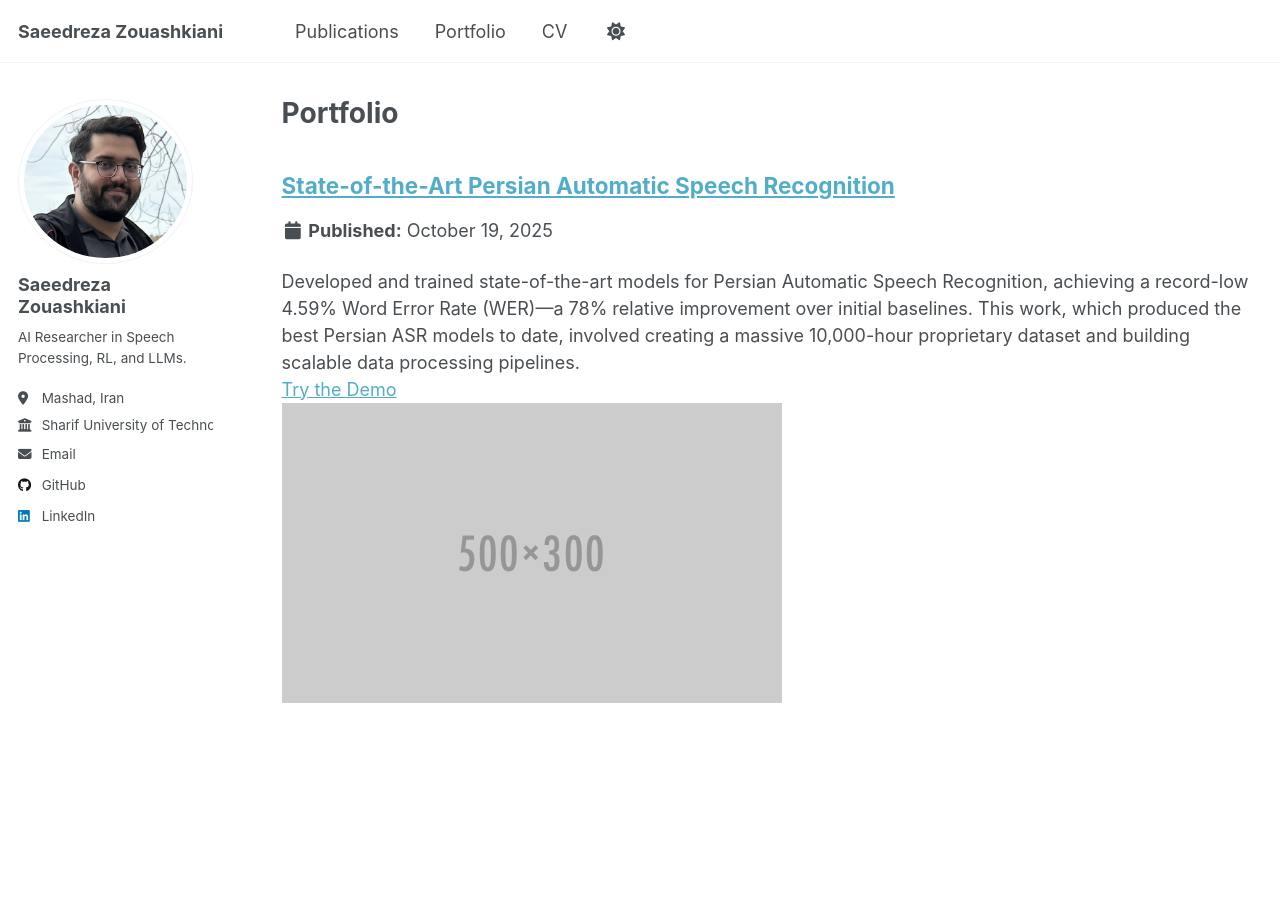
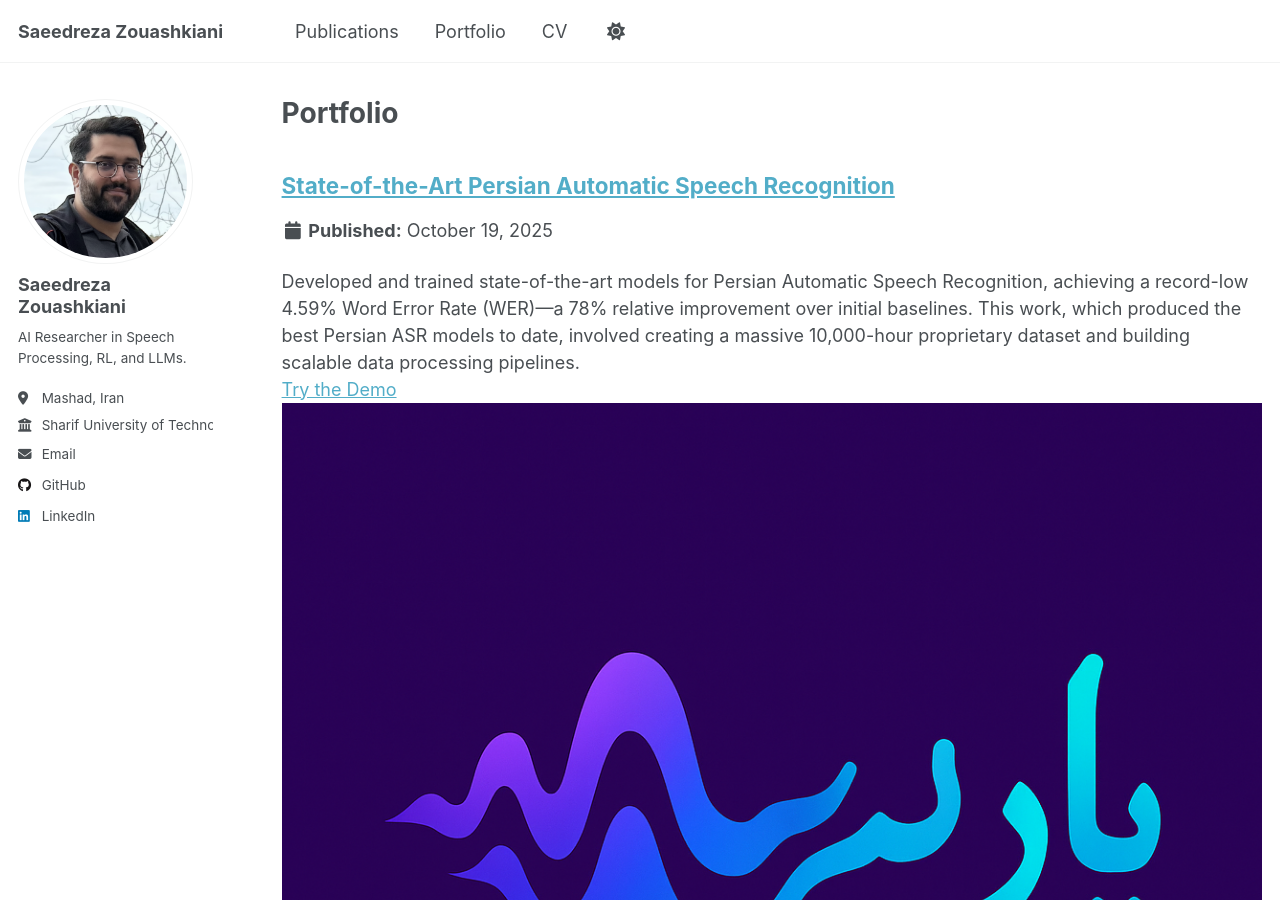
Before and after one commit to saeedzou/saeedzou.github.io, a Jekyll site: the page built from _pages/portfolio.html, in a window 1280 px wide and 900 px high. Built offline with Jekyll 4.4.1, drawn with Linux system fonts in a browser that asks for light colours; a script that is not in the unit is left out.

Commit message:
add image

```diff
--- a/_portfolio/persian-asr.html
+++ b/_portfolio/persian-asr.html
@@ -1,6 +1,6 @@
 ---
 title: "State-of-the-Art Persian Automatic Speech Recognition"
-excerpt: "Developed and trained state-of-the-art models for Persian Automatic Speech Recognition, achieving a record-low 4.59% Word Error Rate (WER)—a 78% relative improvement over initial baselines. This work, which produced the best Persian ASR models to date, involved creating a massive 10,000-hour proprietary dataset and building scalable data processing pipelines. <br/><a href='https://huggingface.co/spaces/saeedzou/persian_asr_nemo'>Try the Demo</a><br/><img src='/images/500x300.png'>"
+excerpt: "Developed and trained state-of-the-art models for Persian Automatic Speech Recognition, achieving a record-low 4.59% Word Error Rate (WER)—a 78% relative improvement over initial baselines. This work, which produced the best Persian ASR models to date, involved creating a massive 10,000-hour proprietary dataset and building scalable data processing pipelines. <br/><a href='https://huggingface.co/spaces/saeedzou/persian_asr_nemo'>Try the Demo</a><br/><img src='/images/asr.png'>"
 collection: portfolio
 ---
 
```
Also changed, not shown: images/asr.png (added).
